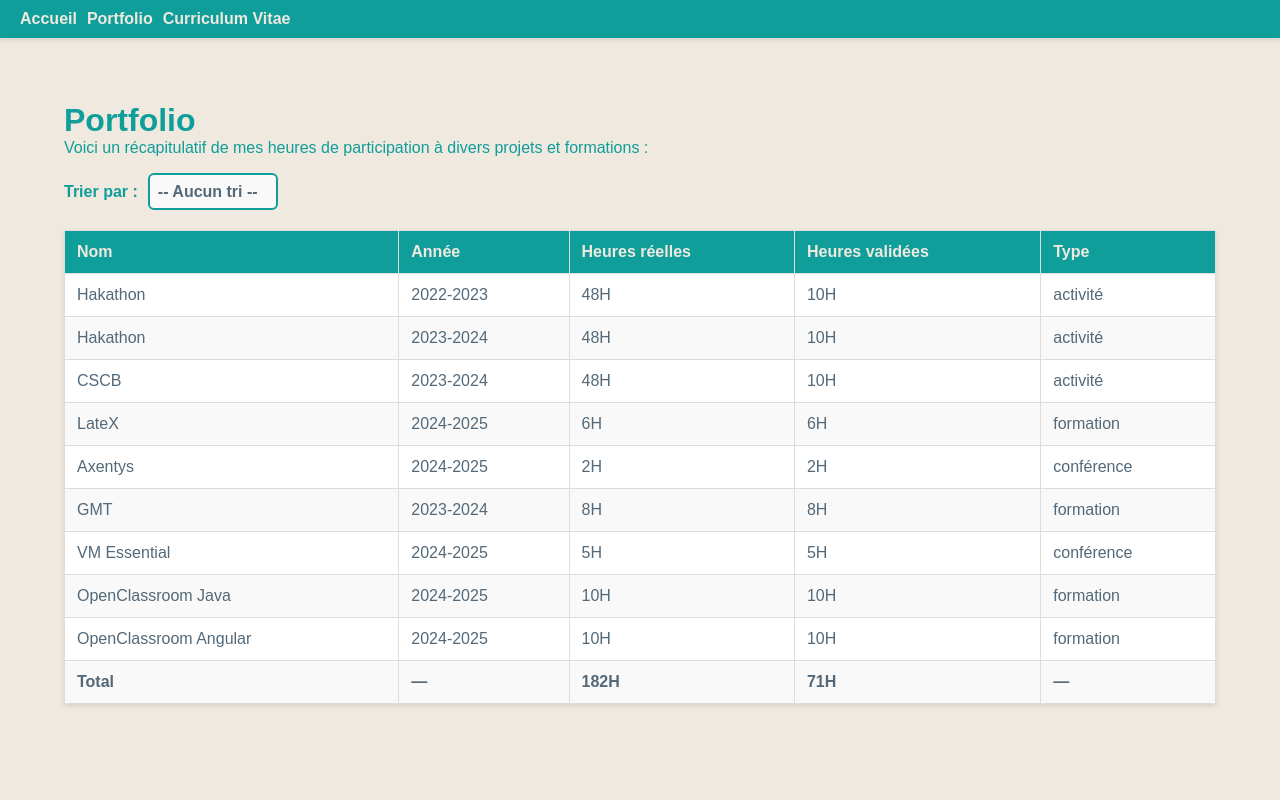
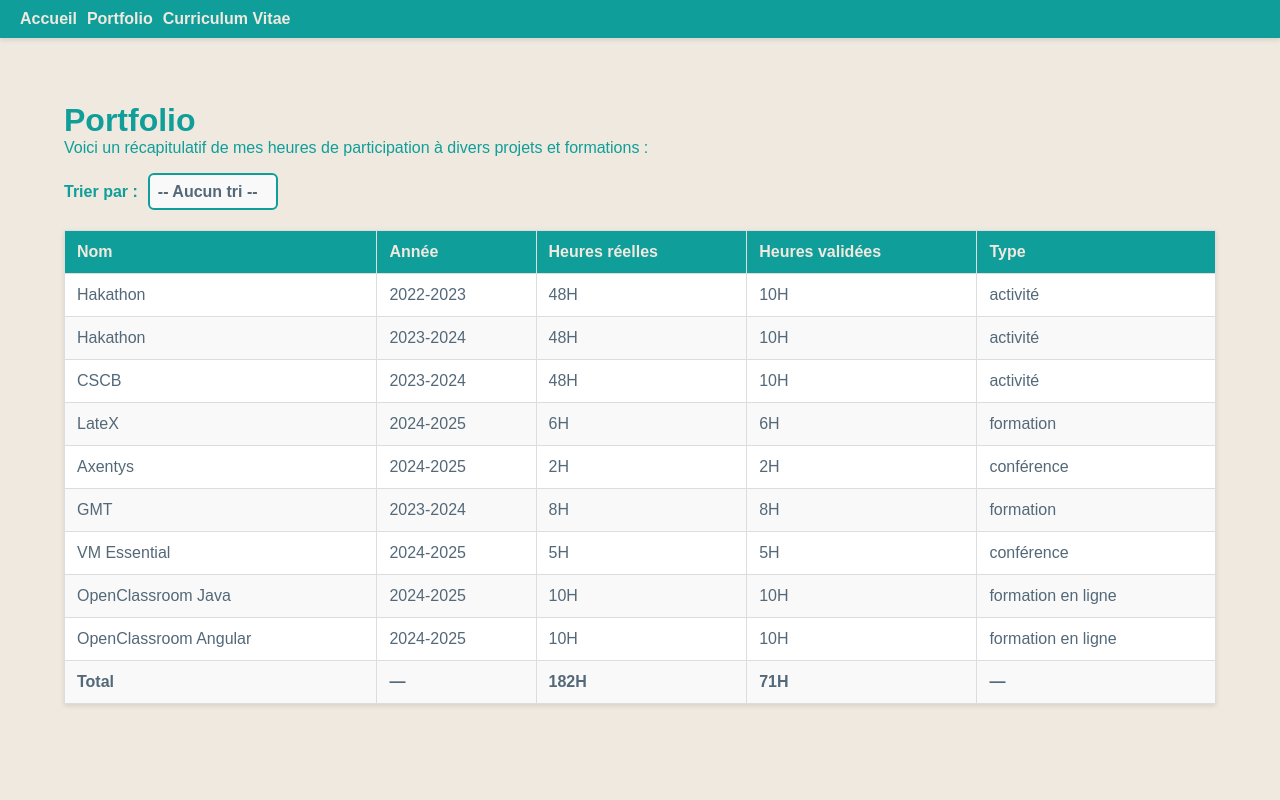
Before and after one commit to Dimtiri19/Portfolio, a React (Vite) app: page /Portfolio in a window 1280 px wide. Shown: the top 800 px of the page. Built offline with nearby package versions, Linux system fonts and the light colour scheme; a web font is replaced by a local one.

Commit message:
f online

```diff
--- a/src/pages/Portfolio.jsx
+++ b/src/pages/Portfolio.jsx
@@ -13,8 +13,8 @@ function About() {
     { nom: 'Axentys', annee: '2024-2025', reel: '2H', valide: '2H', preuve: 'preuve_05', type: 'conférence' },
     { nom: 'GMT', annee: '2023-2024', reel: '8H', valide: '8H', preuve: 'preuve_06', type: 'formation' },
     { nom: 'VM Essential', annee: '2024-2025', reel: '5H', valide: '5H', preuve: 'preuve_07', type: 'conférence' },
-    { nom: 'OpenClassroom Java', annee: '2024-2025', reel: '10H', valide: '10H', preuve: 'preuve_08', type: 'formation' },
-    { nom: 'OpenClassroom Angular', annee: '2024-2025', reel: '10H', valide: '10H', preuve: 'preuve_09', type: 'formation' }
+    { nom: 'OpenClassroom Java', annee: '2024-2025', reel: '10H', valide: '10H', preuve: 'preuve_08', type: 'formation en ligne' },
+    { nom: 'OpenClassroom Angular', annee: '2024-2025', reel: '10H', valide: '10H', preuve: 'preuve_09', type: 'formation en ligne' }
   ];
 
   const sortItems = [...items].sort((a, b) => {
```
